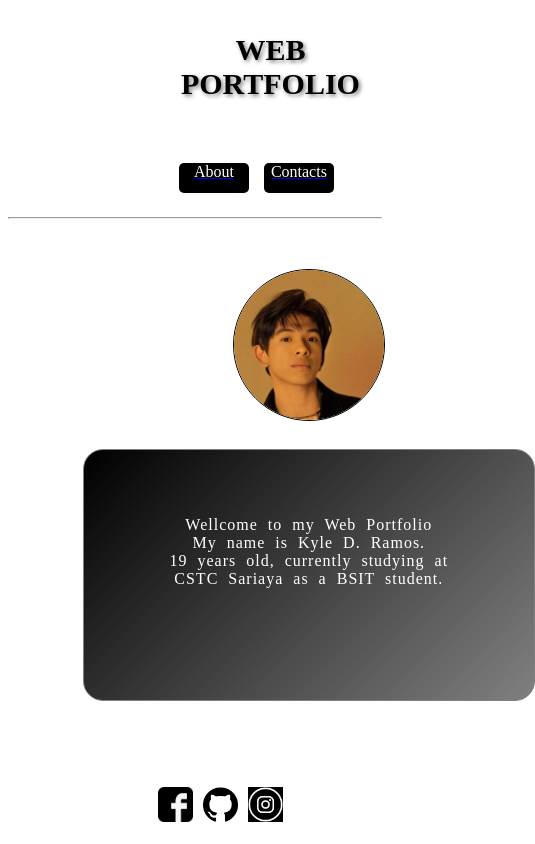
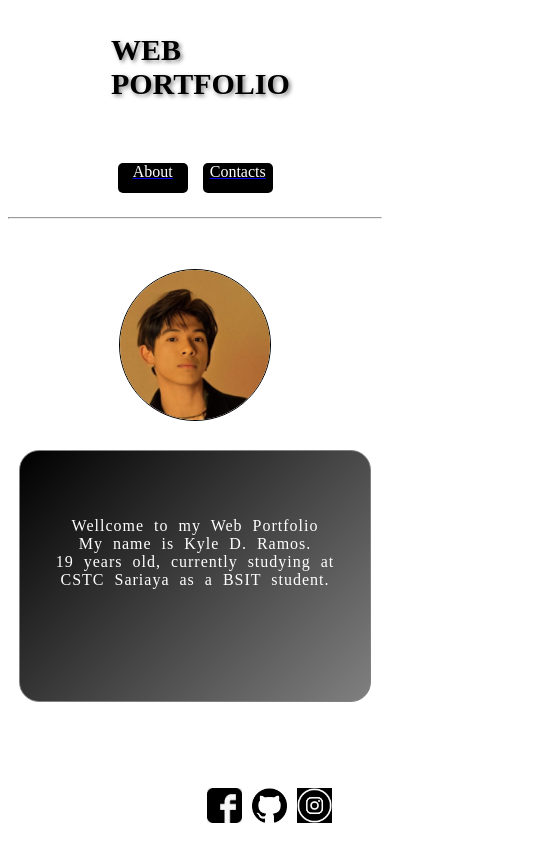
Before and after one commit to KyleRamos2006/Web-Portfolio, a plain HTML site: page index.html in a window 390 px wide. Shown: the whole page, 535 px wide, since content can reach past the window. Drawn offline with Linux system fonts and the light colour scheme.

Commit message:
Update style.css

```diff
--- a/style.css
+++ b/style.css
@@ -469,17 +469,14 @@ nav{
 
 @media (max-width: 768px) {/*Phone*/
 
-    .homeintro{
+       .homeintro{
         display: block;
     margin-top: 50px;
     align-items: center;
+    justify-items: center;
     max-width: 100%;
-    padding-left: 20%;
-    gap: 7px;
     .im{
-        margin-left: 150px;
-        height: 180px;
-        width: 200px;
+        justify-items: center;
     .ME{
         border-radius: 50%;
         width: 150px;
@@ -491,24 +488,30 @@ nav{
         letter-spacing: 1px;
         word-spacing: 5px;
         padding-top:50px ;
+        margin-top: 25px;
         text-align: center;
         border: 1px solid gray;
         border-radius: 20px;
         color: white;
         background: linear-gradient(135deg, black, gray);
         height: 200px;
-        width: 450px;
+        width: 350px;
     }
 }
 .try{
-    gap: 100px;
-    max-width: 100%;
+    justify-items: center;
     display: inline-block;
-    padding-left: 35%;
     align-items: center;
     h2{
           font-size: 30px;
-          text-align: center;
+          max-width: 100%;
+          margin-left: 50%;
+    }
+    nav{
+        align-content: center;
+        ul{
+            margin-left: 20%;
+        }
     }
 
 }
@@ -517,17 +520,17 @@ nav{
     gap: 10px;
     padding-left: 40%;
     padding-top: 50px;
+    justify-content: center;
     align-items: center;
     max-width: 100%;
 }
 
 .images{
-    max-width: 100%;
     display: block;
     gap: 30px;
-    padding-left: 32%;
+    padding-left: 6%;
     justify-content: center;
-    align-items: center;
+    text-align: center;
     padding-top: 50px;
     .img1{
         height: 400px;
@@ -571,8 +574,7 @@ nav{
 .information {
     align-items: center;
     justify-content: center;
-    max-width: 100%;
-    padding-left: 25%;
+    padding-left: 6%;
     padding-top: 100px;
     display: block;
     gap: 100px;
@@ -583,13 +585,13 @@ nav{
         text-align: center;
         color: white;
         height: 200px;
-        width: 400px;
+        width: 300px;
         background: linear-gradient(135deg,black, gray);
 
     }
     .language{
         height: 200px;
-        width: 400px;
+        width: 300px;
          margin-top: 50px;
         border: 1px solid gray;
         border-radius: 15px;
@@ -619,4 +621,5 @@ nav{
 
 }
 
+
 }
```
